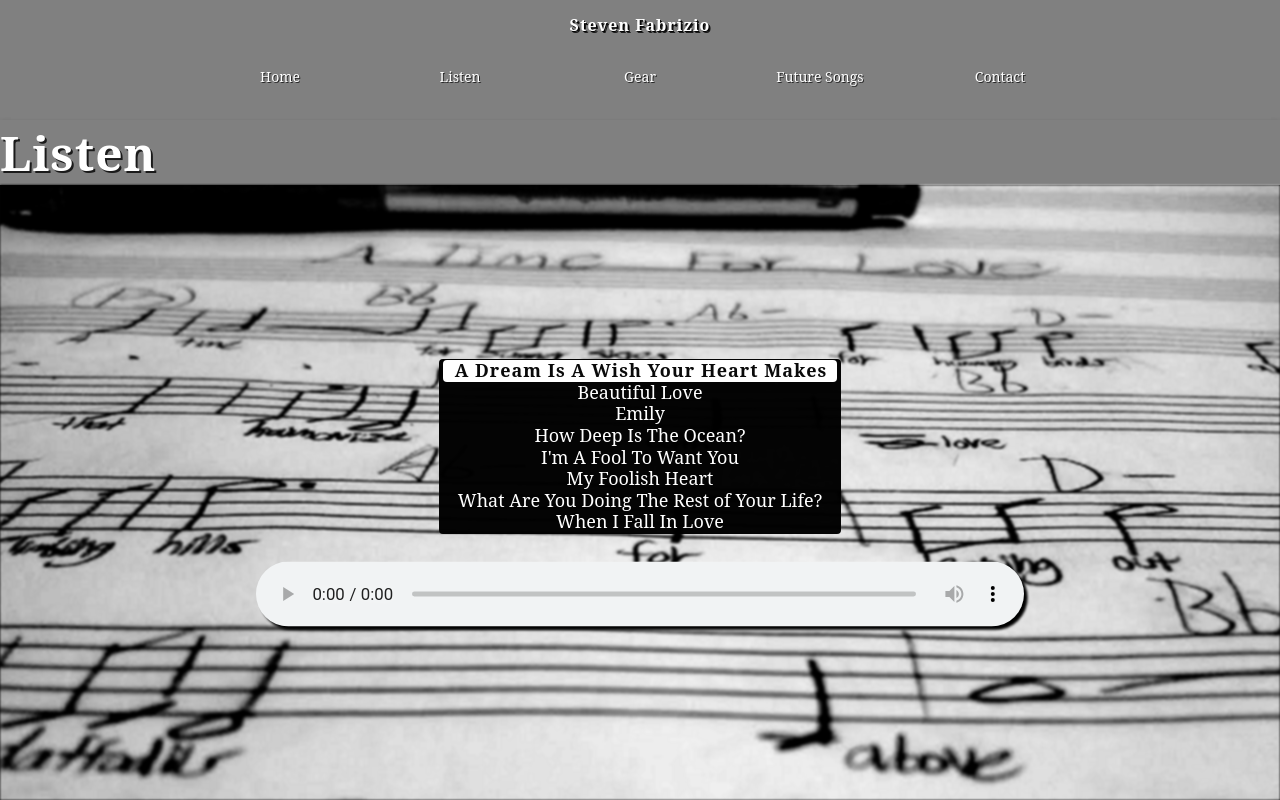
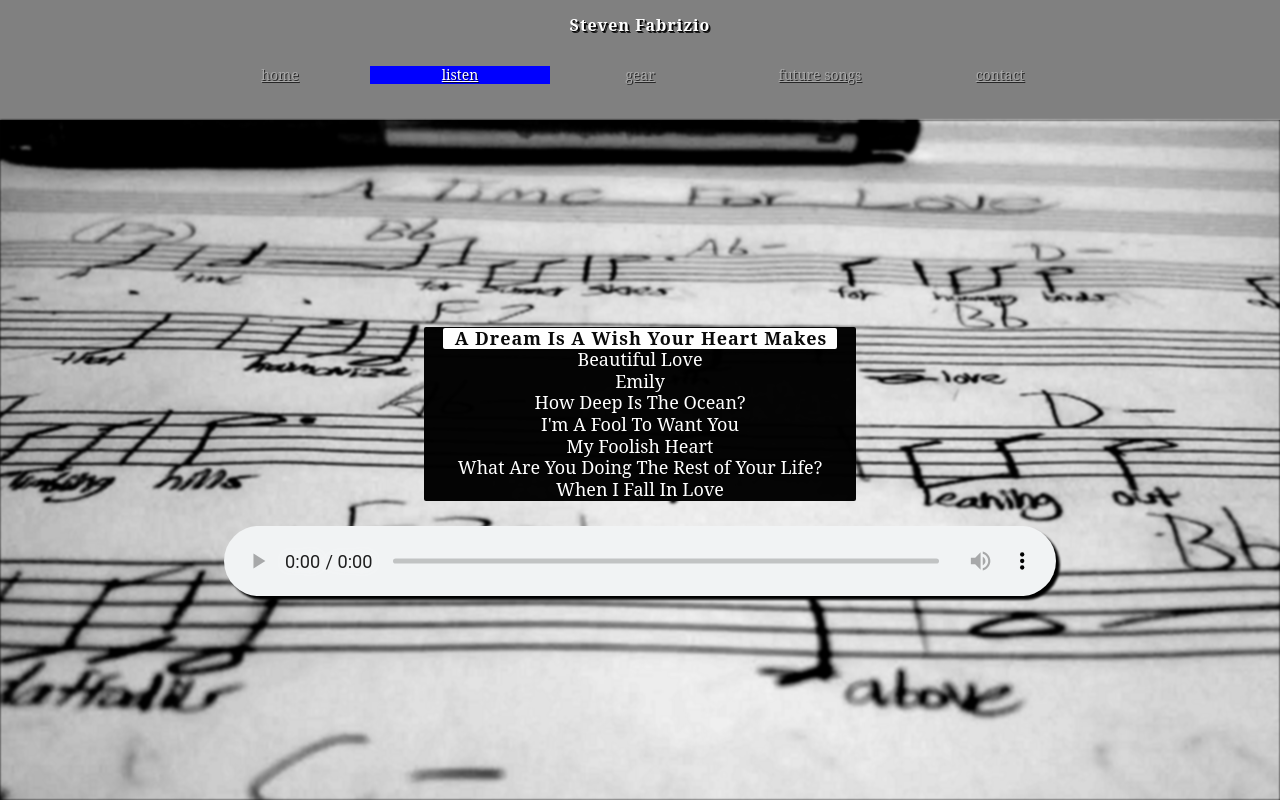
Before and after one commit to guitarisprettierthanpiano/steven-fabrizio-music, a React app: page /#/showcase in a window 1280 px wide. Built offline with nearby package versions, Linux system fonts and the light colour scheme; a web font is replaced by a local one.

Commit message:
removing extra LI and activeclasses

```diff
--- a/src/components/header.tsx
+++ b/src/components/header.tsx
@@ -1,30 +1,32 @@
 import * as React from 'react';
 import { NavLink } from 'react-router-dom';
+import { useState } from 'react';
 
 const Header: React.FC = () => {
+
 
     return(
     <nav id='top'>
     <h2>Steven Fabrizio</h2>
     <ul>
         <NavLink exact activeClassName='active' to='/'>
-            <li>Home</li>
+        home
         </NavLink>
 
         <NavLink activeClassName='active' to='/showcase'>
-            <li>Listen</li>
+            listen
         </NavLink>
 
         <NavLink activeClassName='active' to='/gear'>
-            <li>Gear</li>
+gear
         </NavLink>
 
         <NavLink activeClassName='active' to='/songs'>
-            <li>Future Songs</li>
+future songs
         </NavLink>
 
         <NavLink activeClassName='active' to='/contact'>
-            <li>Contact</li>
+contact
         </NavLink>
     </ul>
     </nav>
--- a/src/components/songstodo.tsx
+++ b/src/components/songstodo.tsx
@@ -96,7 +96,7 @@ const SongsToDo: React.FC = () => {
     return(
     <div id='songs-container'>
         <h1>Songs To Do</h1>
-        <p className='songs-p'>These are some songs that I'm interested in learning. Some I will put on YouTube. Some of them I may only fool around with. I don't discriminate against any genres or eras. There is only good and bad music. There have always been and always will be inspired musicians making great art.</p>
+        <p className='songs-p'>This is list of songs I am interested in learning.</p>
         <div className='songs'>
             <div className='bill'
             onMouseEnter={() => StateFunctionA()}
--- a/styles.css
+++ b/styles.css
@@ -70,18 +70,21 @@ nav ul{
     justify-content: center;
     align-content: center;
 }
-nav ul li{
+nav ul *{
     display: inline-block;
     min-width: 100%;
     text-align: center;
     text-justify: center;
     font-size: 14px;
     text-shadow: 1px 1px rgba(0, 0, 0, 0.7);
+    color: rgb(168, 168, 168);
 }
-nav ul li:hover{
-    letter-spacing: 1px;
-    color: grey;
-    background-color: white;
+nav ul *:hover{
+    color: white;
+}
+.active{
+    color: rgb(255, 255, 255);
+    background-color: blue;
 }
 
 .footer{
@@ -316,6 +319,7 @@ position: absolute;
     align-content: center;
 }
 #gear-container h1{
+    display: none;
     grid-row: 1;
     margin: 20px;
     padding: 10px;
@@ -333,7 +337,7 @@ position: absolute;
     justify-self: center;
 }
 #gear-container #af75:hover{
-    transform: scale(1.01) rotate(-1deg);
+    transform: scale(1.00) rotate(0deg);
 }
 #gear-container #af75-h2{
     grid-row: 3;
@@ -388,11 +392,11 @@ position: absolute;
                 0 3px 6px rgba(0,0,0,0.2);
 }
 #gear-container * .specs:hover{
-    transform: scale(1.03);
+    transform: scale(1.0);
     box-shadow: 4px 4px rgb(0, 0, 0, 0.7),
 }
 #gear-container * span:first-child{
-    color:  rgba(255, 0, 0, 0.9);
+    color:  rgba(253, 253, 253, 0.9);
     font-weight: 600;
 }
 #gear-container  *  span{
@@ -400,6 +404,7 @@ position: absolute;
     padding: 4px;
 }
 #gear-container .guitar-paragraph{
+    display: none;
     grid-row: 5;
     background-color: grey;
 
@@ -464,6 +469,7 @@ position: absolute;
 }
 #gear-container .focusrite-paragraph{
 
+    display: none;
     grid-row: 9;
     background-color: grey;
 
@@ -488,6 +494,7 @@ position: absolute;
     align-content: center;
 }
 #songs-container h1{
+    display: none;
     grid-row: 1;
     grid-column: 1;
     margin: 20px;
@@ -613,7 +620,7 @@ position: absolute;
     padding-bottom: 10px;
     font-size: 30px;
 
-    color: rgba(255, 0, 0, 0.9);
+    color: rgba(255, 255, 255, 0.9);
 }
 #songs-container * h3{
     padding-bottom: 16px;
@@ -631,12 +638,14 @@ position: absolute;
 #songs-container * li:hover{
     transform: scale(1.05);
 
-    text-shadow: 1px 1px rgb(5, 5, 5);
+    text-shadow: 1px 1px rgba(5, 5, 5, 0);
     font-weight: 500;
     text-indent: 8px;
     letter-spacing: 1px;
+    border-radius: 2px;
 
-    background-color: rgba(255, 0, 0, 0.9);
+    color: black;
+    background-color: rgba(255, 255, 255, 0.9);
 
     box-shadow: 0 3px 6px rgba(0,0,0,0.2);
     max-width: 465px;
@@ -815,6 +824,8 @@ position: absolute;
 
 /* SHOWCASE */
 .sccontainer h1{
+    display: none;
+
     grid-row: 1;
     font-size: 48px;
     background-color: grey;
@@ -838,7 +849,7 @@ position: absolute;
 
 .sccontainer * ul{
     margin: 1px;
-    width: 400px;
+    width: 430px;
 }
 .sccontainer * li{
     cursor: pointer;
@@ -864,7 +875,7 @@ position: absolute;
     letter-spacing: 1px;
 
 
-    border-radius: 4px;
+    border-radius: 2px;
     cursor:default!important;
     color: rgb(10, 10, 10)!important;
     background-color: rgb(255, 255, 255)!important;
@@ -887,13 +898,14 @@ audio{
     grid-row: 2;
 
     min-width: 50vw;
-    transform: scale(1.2);
+    transform: scale(1.3);
     filter: drop-shadow(3px 3px 1px rgb(0, 0, 0));
 }
 
 .showcase-img {
     height: 1fr;
     grid-row: 2;
+    width: 100vw;
 
     display: grid;
     grid-template-rows: auto auto;
@@ -924,7 +936,7 @@ audio{
     position: relative;
     background-color: rgba(0, 0, 0, 0.98);
     z-index: 3;
-    border-radius: 4px;
+    border-radius: 2px;
 
     display: grid;
     grid-template-rows: auto auto;
@@ -985,8 +997,7 @@ audio{
 }
 
 iframe{
-    width: 100%;
-    height: 400px;
+    width: 80%;
 }
 
 
```
Also changed, not shown: 1 other file (tests, documents, lock files or other folders).
